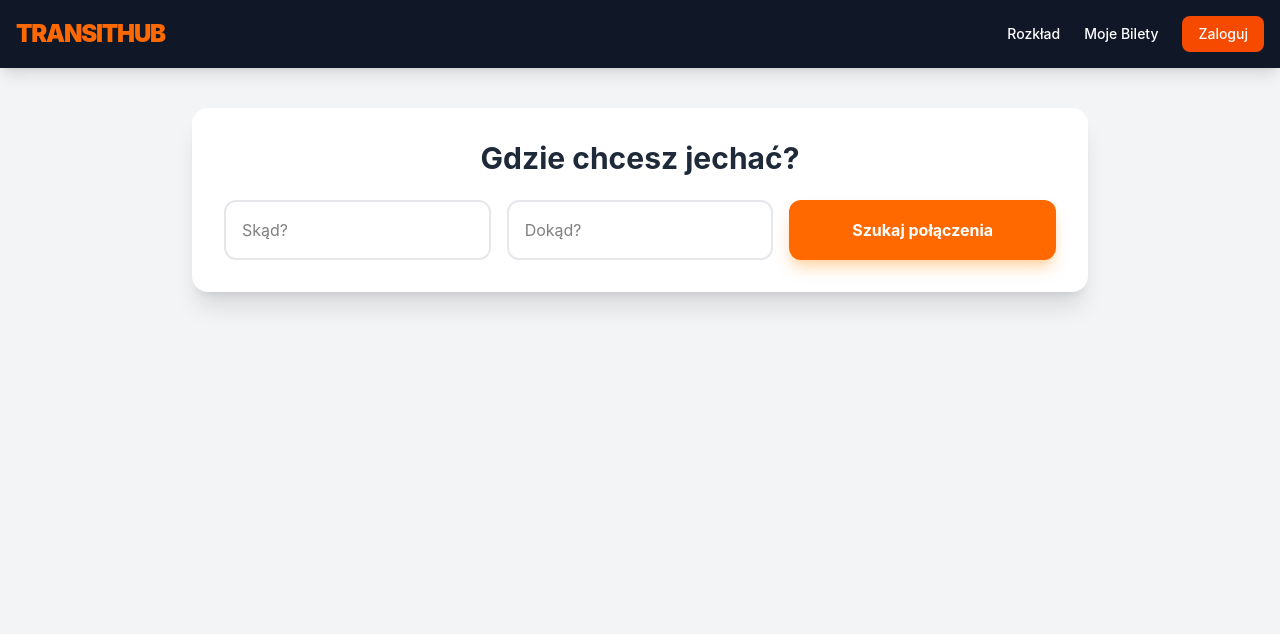
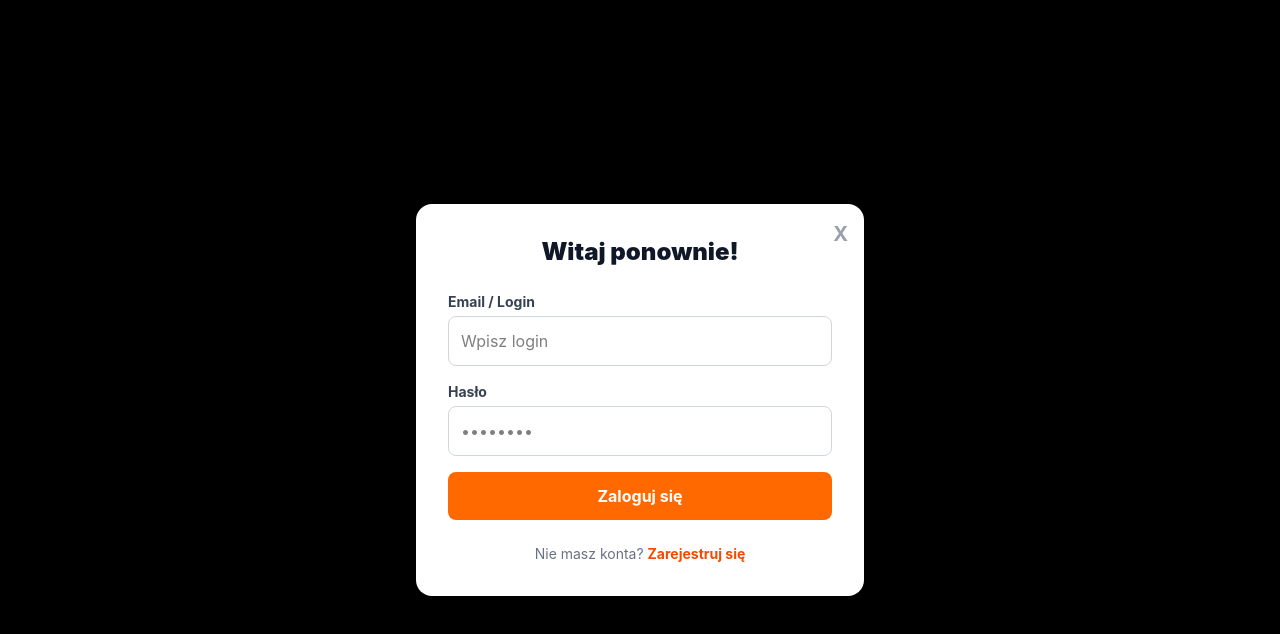
Before and after one commit to Noh-All/PROJEKT_Bazy_Danych_PROJEKT, a React app in the folder frontend/: page / in a window 1280 px wide. Both pictures are taken after a click on the button "Zaloguj". Shown: the top 634 px of the page. Built offline with nearby package versions, Linux system fonts and the light colour scheme; the HTML template or start-up script is replaced by a standard one.

Commit message:
Dodanie obsugi okien logowania i interaktywnych przycisków

```diff
--- a/frontend/src/App.jsx
+++ b/frontend/src/App.jsx
@@ -4,11 +4,15 @@ function App() {
   const [wyniki, setWyniki] = useState([]);
   const [loading, setLoading] = useState(false);
 
+  // --- NOWE STANY: OKIENKA I LOGOWANIE ---
+  const [isLoginModalOpen, setIsLoginModalOpen] = useState(false);
+  const [isRegisterModalOpen, setIsRegisterModalOpen] = useState(false);
+  const [isLoggedIn, setIsLoggedIn] = useState(false);
+
   const handleSearch = async (e) => {
     e.preventDefault();
     setLoading(true);
 
-    // Dane logowania od Kamila
     const loginKamila = 'kamil';
     const hasloKamila = '123';
     const zaszyfrowaneDane = btoa(`${loginKamila}:${hasloKamila}`);
@@ -28,8 +32,6 @@ function App() {
       setWyniki(dane);
     } catch (error) {
       console.log("CORS lub błąd serwera - ładuję dane pokazowe:", error.message);
-
-      // Dane "udające" te z bazy Kamila dla świętego spokoju na prezentacji
       setWyniki([
         {
           id: 1,
@@ -44,16 +46,64 @@ function App() {
     }
   };
 
+  // --- FUNKCJE DLA PRZYCISKÓW ---
+  const handleZalogujSubmit = (e) => {
+    e.preventDefault(); // Powstrzymuje odświeżenie strony
+    setIsLoggedIn(true);
+    setIsLoginModalOpen(false);
+    alert("Pomyślnie zalogowano do systemu!");
+  };
+
+  const handleRejestracjaSubmit = (e) => {
+    e.preventDefault();
+    setIsRegisterModalOpen(false);
+    setIsLoginModalOpen(true);
+    alert("Konto zostało utworzone! Możesz się teraz zalogować.");
+  };
+
+  const sprawdzBilety = () => {
+    if (isLoggedIn) {
+      alert("Tutaj w przyszłości pojawi się lista Twoich zakupionych biletów.");
+    } else {
+      alert("Musisz być zalogowany, aby przeglądać swoje bilety!");
+      setIsLoginModalOpen(true);
+    }
+  };
+
+  const kupBilet = (idKursu) => {
+    if (isLoggedIn) {
+      alert(`Przekierowuję do płatności za kurs nr ${idKursu}. Przygotuj portfel!`);
+    } else {
+      alert("Najpierw musisz się zalogować, żeby kupić bilet.");
+      setIsLoginModalOpen(true);
+    }
+  };
+
   return (
-    <div className="min-h-screen bg-gray-100 font-sans">
+    <div className="min-h-screen bg-gray-100 font-sans relative">
       {/* Header */}
-      <nav className="bg-gray-900 text-white p-4 shadow-lg">
+      <nav className="bg-gray-900 text-white p-4 shadow-lg sticky top-0 z-40">
         <div className="container mx-auto flex justify-between items-center">
-          <h1 className="text-2xl font-black tracking-tighter text-orange-500">TRANSITHUB</h1>
-          <div className="space-x-6 text-sm font-medium">
-            <a href="#" className="hover:text-orange-500 transition">Rozkład</a>
-            <a href="#" className="hover:text-orange-500 transition">Moje Bilety</a>
-            <button className="bg-orange-600 px-4 py-2 rounded-lg hover:bg-orange-700 cursor-pointer">Zaloguj</button>
+          <h1 className="text-2xl font-black tracking-tighter text-orange-500 cursor-pointer" onClick={() => window.scrollTo(0,0)}>
+            TRANSITHUB
+          </h1>
+          <div className="space-x-6 text-sm font-medium flex items-center">
+            <button onClick={() => window.scrollTo(0,0)} className="hover:text-orange-500 transition cursor-pointer">Rozkład</button>
+            <button onClick={sprawdzBilety} className="hover:text-orange-500 transition cursor-pointer">Moje Bilety</button>
+
+            {/* Zmiana przycisku w zależności od tego, czy jesteśmy zalogowani */}
+            {isLoggedIn ? (
+              <div className="flex items-center gap-4">
+                <span className="text-gray-300">Witaj, Podróżniku</span>
+                <button onClick={() => { setIsLoggedIn(false); alert("Wylogowano."); }} className="bg-gray-700 px-4 py-2 rounded-lg hover:bg-gray-600 transition cursor-pointer text-white">
+                  Wyloguj
+                </button>
+              </div>
+            ) : (
+              <button onClick={() => setIsLoginModalOpen(true)} className="bg-orange-600 px-4 py-2 rounded-lg hover:bg-orange-700 transition cursor-pointer text-white">
+                Zaloguj
+              </button>
+            )}
           </div>
         </div>
       </nav>
@@ -96,7 +146,7 @@ function App() {
                     <div className="text-xs text-gray-400 uppercase font-bold">Cena biletu</div>
                     <div className="text-3xl font-black text-gray-900">{wynik.cena}</div>
                   </div>
-                  <button className="bg-gray-900 text-white px-8 py-3 rounded-xl font-bold hover:bg-orange-500 transition cursor-pointer">
+                  <button onClick={() => kupBilet(wynik.id)} className="bg-gray-900 text-white px-8 py-3 rounded-xl font-bold hover:bg-orange-500 transition cursor-pointer">
                     KUP BILET
                   </button>
                 </div>
@@ -105,6 +155,69 @@ function App() {
           </div>
         </div>
       </main>
+
+      {/* --- MODAL LOGOWANIA --- */}
+      {isLoginModalOpen && (
+        <div className="fixed inset-0 bg-black bg-opacity-60 flex items-center justify-center z-50">
+          <div className="bg-white p-8 rounded-2xl shadow-2xl w-full max-w-md relative">
+            <button onClick={() => setIsLoginModalOpen(false)} className="absolute top-4 right-4 text-gray-400 hover:text-gray-900 text-xl font-bold cursor-pointer">X</button>
+            <h2 className="text-2xl font-black text-gray-900 mb-6 text-center">Witaj ponownie!</h2>
+            <form onSubmit={handleZalogujSubmit} className="space-y-4">
+              <div>
+                <label className="block text-sm font-bold text-gray-700 mb-1">Email / Login</label>
+                <input type="text" required className="w-full p-3 border border-gray-300 rounded-lg focus:outline-none focus:border-orange-500" placeholder="Wpisz login" />
+              </div>
+              <div>
+                <label className="block text-sm font-bold text-gray-700 mb-1">Hasło</label>
+                <input type="password" required className="w-full p-3 border border-gray-300 rounded-lg focus:outline-none focus:border-orange-500" placeholder="••••••••" />
+              </div>
+              <button type="submit" className="w-full bg-orange-500 text-white font-bold py-3 rounded-lg hover:bg-orange-600 transition cursor-pointer">
+                Zaloguj się
+              </button>
+            </form>
+            <div className="mt-6 text-center text-sm text-gray-500">
+              Nie masz konta?{' '}
+              <button onClick={() => { setIsLoginModalOpen(false); setIsRegisterModalOpen(true); }} className="text-orange-600 font-bold hover:underline cursor-pointer">
+                Zarejestruj się
+              </button>
+            </div>
+          </div>
+        </div>
+      )}
+
+      {/* --- MODAL REJESTRACJI --- */}
+      {isRegisterModalOpen && (
+        <div className="fixed inset-0 bg-black bg-opacity-60 flex items-center justify-center z-50">
+          <div className="bg-white p-8 rounded-2xl shadow-2xl w-full max-w-md relative">
+            <button onClick={() => setIsRegisterModalOpen(false)} className="absolute top-4 right-4 text-gray-400 hover:text-gray-900 text-xl font-bold cursor-pointer">X</button>
+            <h2 className="text-2xl font-black text-gray-900 mb-6 text-center">Dołącz do TransitHub</h2>
+            <form onSubmit={handleRejestracjaSubmit} className="space-y-4">
+              <div>
+                <label className="block text-sm font-bold text-gray-700 mb-1">Imię i Nazwisko</label>
+                <input type="text" required className="w-full p-3 border border-gray-300 rounded-lg focus:outline-none focus:border-orange-500" placeholder="Jan Kowalski" />
+              </div>
+              <div>
+                <label className="block text-sm font-bold text-gray-700 mb-1">Adres Email</label>
+                <input type="email" required className="w-full p-3 border border-gray-300 rounded-lg focus:outline-none focus:border-orange-500" placeholder="jan@example.com" />
+              </div>
+              <div>
+                <label className="block text-sm font-bold text-gray-700 mb-1">Hasło</label>
+                <input type="password" required className="w-full p-3 border border-gray-300 rounded-lg focus:outline-none focus:border-orange-500" placeholder="••••••••" />
+              </div>
+              <button type="submit" className="w-full bg-gray-900 text-white font-bold py-3 rounded-lg hover:bg-gray-800 transition cursor-pointer">
+                Załóż konto
+              </button>
+            </form>
+            <div className="mt-6 text-center text-sm text-gray-500">
+              Masz już konto?{' '}
+              <button onClick={() => { setIsRegisterModalOpen(false); setIsLoginModalOpen(true); }} className="text-orange-600 font-bold hover:underline cursor-pointer">
+                Zaloguj się
+              </button>
+            </div>
+          </div>
+        </div>
+      )}
+
     </div>
   );
 }
```
